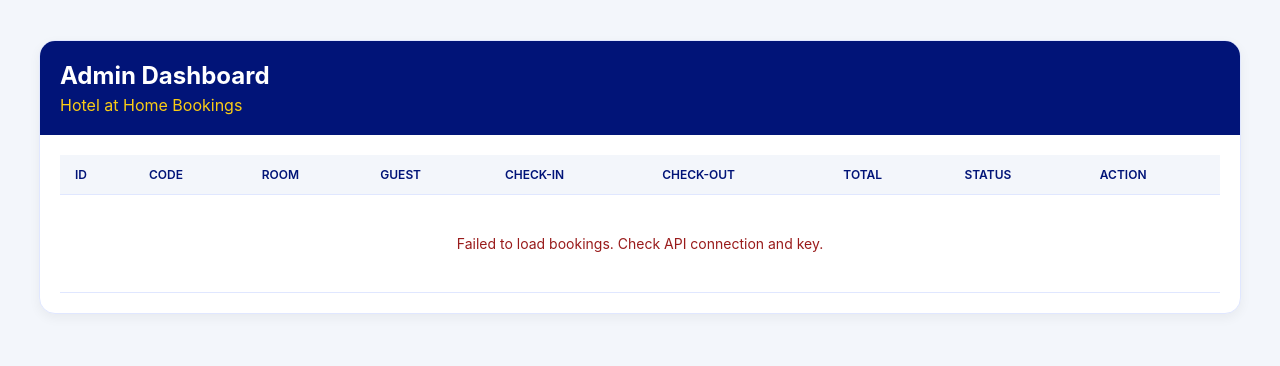
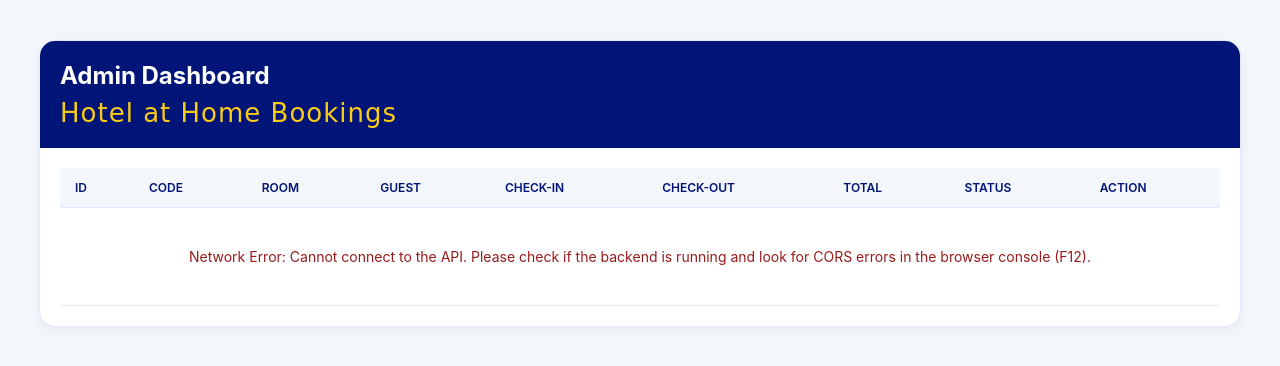
Before and after one commit to coutgayle/hotel-at-home-ph, a PHP site: page / in a window 1280 px wide. Shown: the top 366 px of the page. Run offline with PHP 8.4, Linux system fonts and the light colour scheme; some web fonts are replaced.

Commit message:
edwardian script restriction

```diff
--- a/backend/index.php
+++ b/backend/index.php
@@ -5,11 +5,18 @@
     <meta name="viewport" content="width=device-width, initial-scale=1.0">
     <title>Admin Dashboard - Hotel at Home</title>
     <style>
+        @font-face {
+            font-family: 'Edwardian Script ITC';
+            src: url('/fonts/edwardianscriptitc.ttf') format('truetype');
+            font-weight: normal;
+            font-style: normal;
+            font-display: swap;
+        }
         body { font-family: -apple-system, BlinkMacSystemFont, "Segoe UI", Roboto, Helvetica, Arial, sans-serif; background-color: #f3f6fb; color: #011478; margin: 0; padding: 20px; }
         .container { max-width: 1200px; margin: 20px auto; background: white; border-radius: 16px; box-shadow: 0 4px 12px rgba(0,0,0,0.05); border: 1px solid #e0e7ff; overflow: hidden; }
         header { background-color: #011478; color: white; padding: 20px; }
         header h1 { margin: 0; font-size: 24px; }
-        header p { margin: 5px 0 0; color: #facc15; }
+        header p { margin: 8px 0 0; color: #facc15; font-family: 'Edwardian Script ITC', cursive; font-size: 26px; letter-spacing: 1px; }
         .content { padding: 20px; }
         table { width: 100%; border-collapse: collapse; font-size: 14px; }
         th, td { padding: 12px 15px; text-align: left; border-bottom: 1px solid #e0e7ff; }
@@ -73,6 +80,7 @@
 
         document.addEventListener('DOMContentLoaded', function() {
             fetchBookings();
+            console.log("Admin API Key:", API_KEY); // Temporary debug line
         });
 
         function fetchBookings() {
@@ -118,8 +126,16 @@
             })
             .catch(error => {
                 console.error('Error fetching bookings:', error);
+                let errorMessage = 'An unexpected error occurred.';
+                if (error.message.includes('Status: 401')) {
+                    errorMessage = 'Authentication failed. The API Key is incorrect. Please verify the ADMIN_SECRET environment variable on your server.';
+                } else if (error.message.includes('Failed to fetch')) {
+                    errorMessage = 'Network Error: Cannot connect to the API. Please check if the backend is running and look for CORS errors in the browser console (F12).';
+                } else {
+                    errorMessage = `Failed to load bookings. Please check the API connection. (${error.message})`;
+                }
                 const tableBody = document.getElementById('bookings-tbody');
-                tableBody.innerHTML = `<tr><td colspan="9" style="text-align: center; padding: 40px; color: #991b1b;">Failed to load bookings. Check API connection and key.</td></tr>`;
+                tableBody.innerHTML = `<tr><td colspan="9" style="text-align: center; padding: 40px; color: #991b1b;">${errorMessage}</td></tr>`;
             });
         }
 
--- a/backend/server.js
+++ b/backend/server.js
@@ -16,7 +16,8 @@ const allowedOrigins = [
   'https://hotelathomeph.com',
   'https://www.hotelathomeph.com',
   'http://localhost:3000',
-  'https://admin.hotelathomeph.com' // Allow admin dashboard to make requests
+  'https://admin.hotelathomeph.com', // Allow admin dashboard
+  'https://www.admin.hotelathomeph.com' // Also allow www subdomain for admin
 ];
 if (process.env.FRONTEND_URL) allowedOrigins.push(process.env.FRONTEND_URL);
 
```
